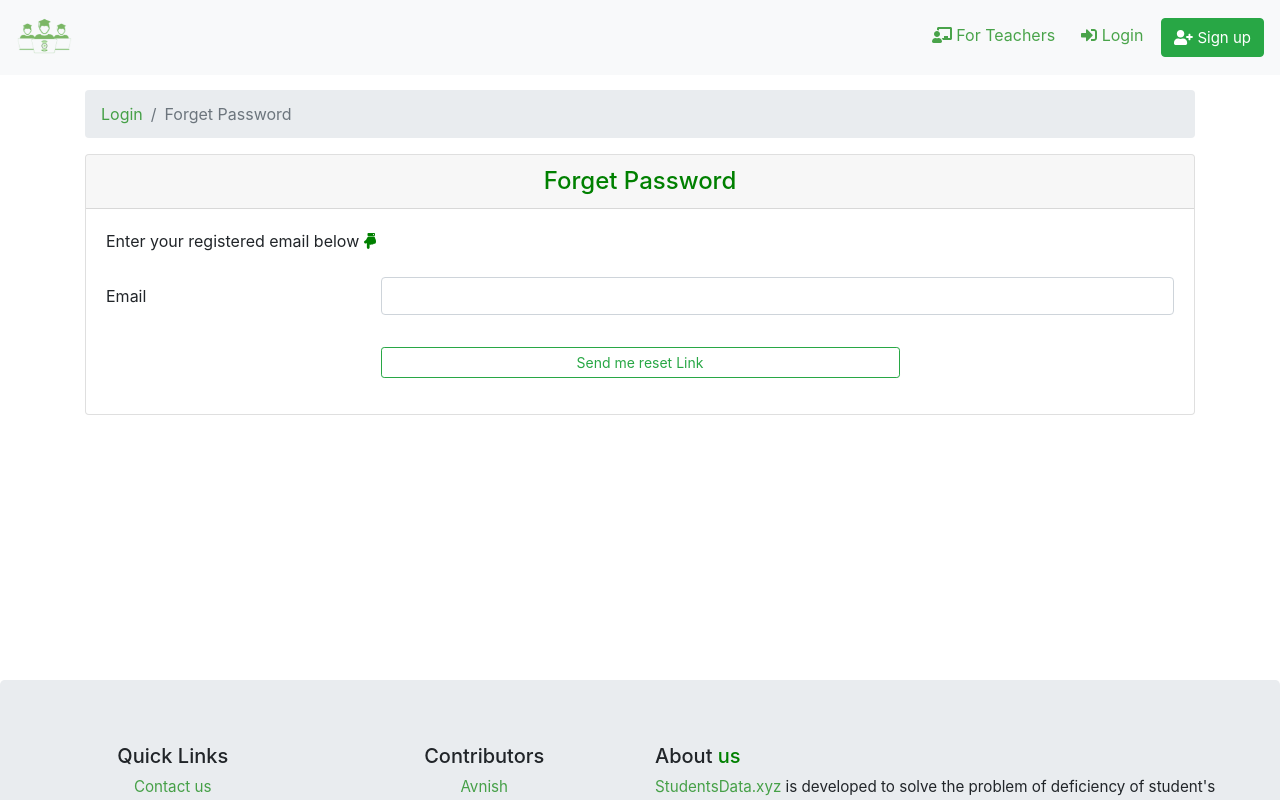
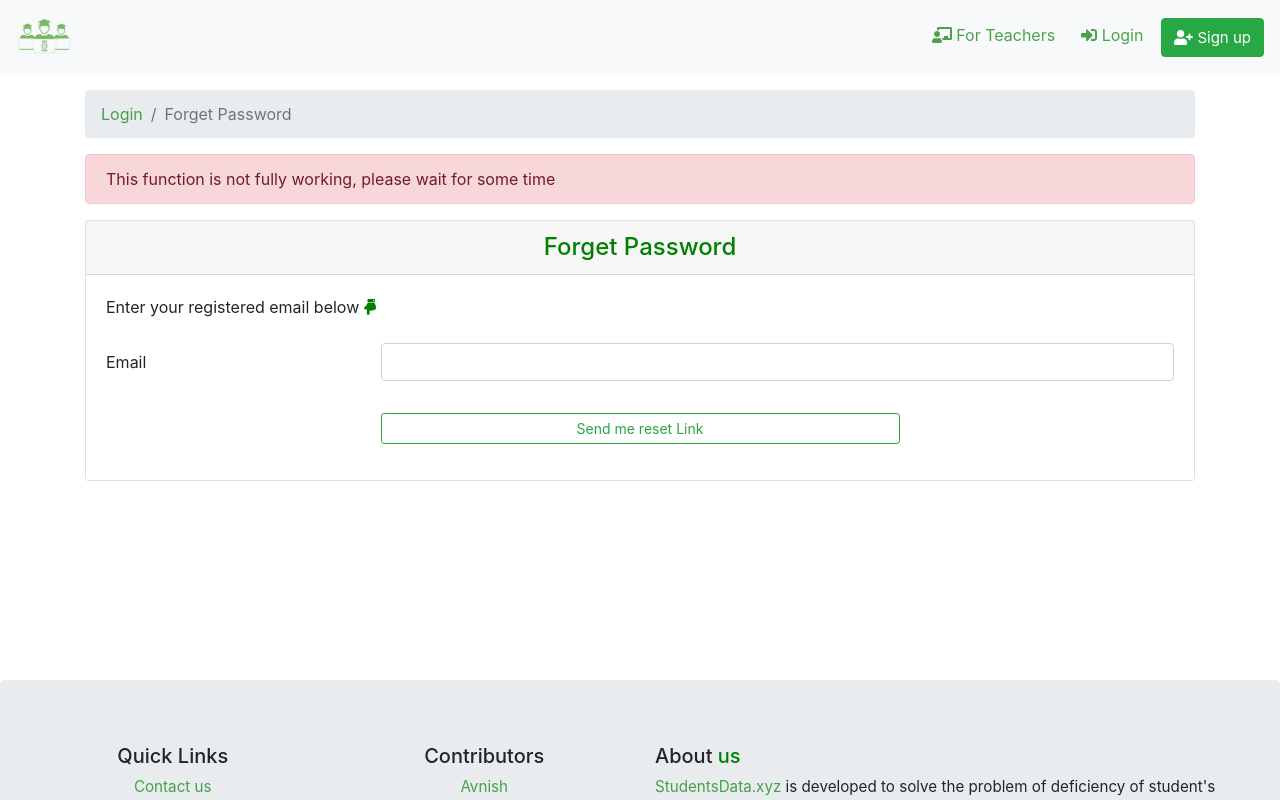
Before and after one commit to Avchhikara/studentsdata, a React (Create React App) app: page /forget in a window 1280 px wide. Shown: the top 800 px of the page. Built offline with nearby package versions, Linux system fonts and the light colour scheme.

Commit message:
Adding warning message

```diff
--- a/src/components/Forget/Forget.js
+++ b/src/components/Forget/Forget.js
@@ -13,7 +13,6 @@ import {
   Row,
   CardBody,
   CardHeader,
-  CardText,
   Breadcrumb,
   BreadcrumbItem,
   Form,
@@ -31,7 +30,10 @@ class Forget extends React.Component {
     this.state = {
       email: "",
       password: "",
-      res: { status: "", message: "" },
+      res: {
+        status: "404",
+        message: "This function is not fully working, please wait for some time"
+      },
       show: ""
     };
   }
```
